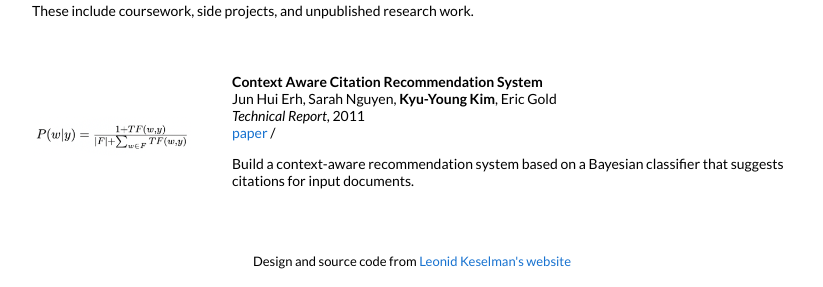
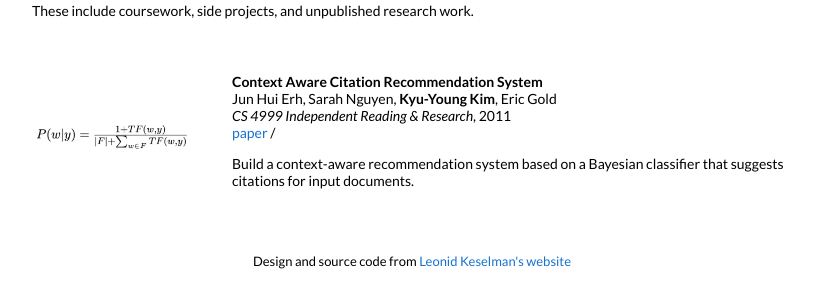
Before and after one commit to kykim0/website, a Jekyll site: the page built from _posts/2019-06-02-venue.markdown, in a window 1280 px wide. Shown: the part 1328-1615 px from the top of the page, without its empty margins (228-1051 px from the left). Built offline with Jekyll 4.4.1, drawn with Linux system fonts in a browser that asks for light colours.

Commit message:
Change the venue name

```diff
--- a/_posts/2011-05-01-recsys.markdown
+++ b/_posts/2011-05-01-recsys.markdown
@@ -5,7 +5,7 @@ date: 2011-05-01 00:00:00 +00:00
 image: joachims2011.png
 categories: other
 authors: "Jun Hui Erh, Sarah Nguyen, <strong>Kyu-Young Kim</strong>, Eric Gold"
-venue: "Technical Report"
+venue: "CS 4999 Independent Reading & Research"
 paper: /pdfs/joachims2011.pdf
 ---
 Build a context-aware recommendation system based on a Bayesian classifier that suggests citations for input documents.
```
